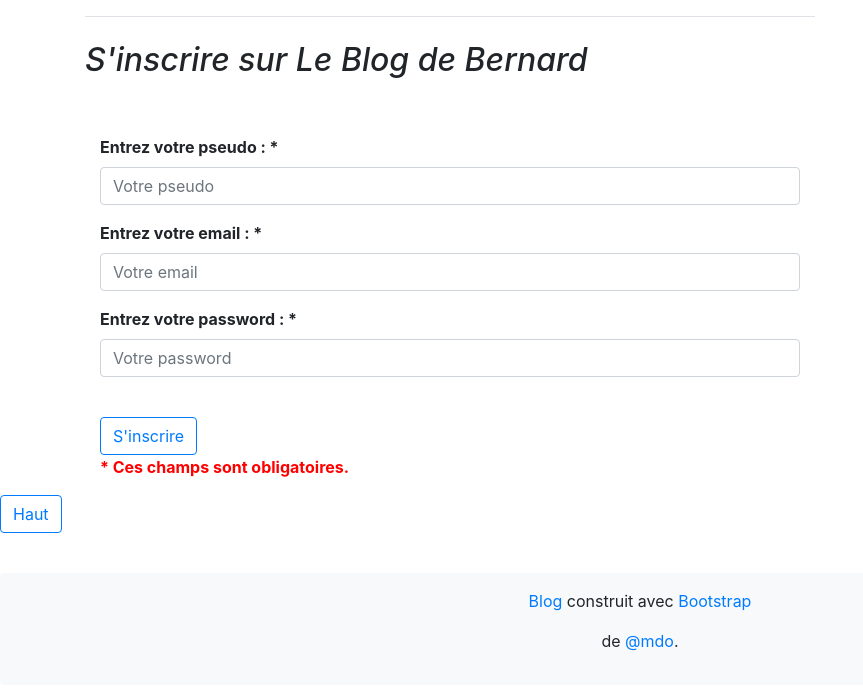
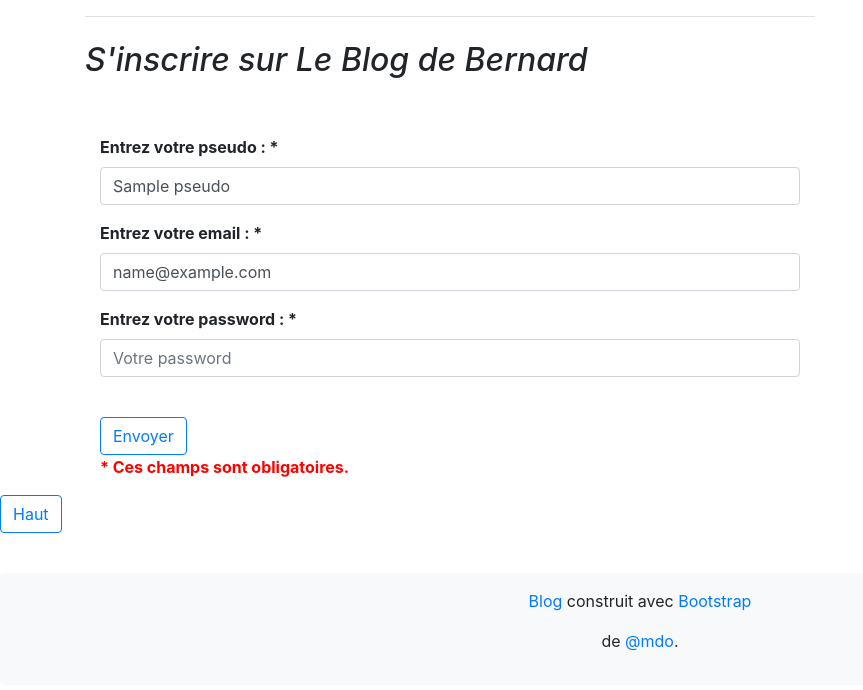
Before and after one commit to plouha/MonBlog-MVC, a PHP site: template Vue/vueMembre.php in a window 1280 px wide. Shown: the top 690 px of the page, without its empty margins (0-863 px from the left). Run offline with PHP 8.4, Linux system fonts and the light colour scheme; the template is opened without the code that fills it: most values are stand-ins (such as "Sample title", 1, 10 or a date in 2020).

Commit message:
Version 9

```diff
--- a/Vue/vueMail.php
+++ b/Vue/vueMail.php
@@ -16,7 +16,7 @@ include_once 'head.php';
         </div>
 
     <div class="container">             <!-- Formulaire de mail -->
-        <form id="contact-form" method="post" action="index.php?action=sendMail" role="form">
+        <form id="contact-form" method="post" action="index.php?action=sendMail">
 
         <div class="messages"></div>
             <div class="controls">
@@ -66,7 +66,7 @@ include_once 'head.php';
                         </div>
                     </div>
                     <div class="col-md-12">
-                        <input type="submit" class="btn btn-success btn-send" value="Envoyer" >
+                        <input type="submit" class="btn btn-primary btn-send" value="Envoyer" >
                     </div>
                 </div>
                 <div class="row">
--- a/Vue/vueMembre.php
+++ b/Vue/vueMembre.php
@@ -26,21 +26,21 @@ include_once 'head.php';
 
                 <?php  endif; ?>
 
-                <form action="./index.php?action=enregistrerMembre" method="post">
+                <form id="contact-form" method="post" role="form" action="index.php?action=enregistrerMembre">
                   <div class="form-group">
                     <label for="pseudo"><strong>Entrez votre pseudo : *</strong></label>
-                    <input type="text" class="form-control" name="pseudo" id="pseudo"  placeholder="Votre pseudo" required>
+                    <input type="text" name="pseudo" id="pseudo"  class="form-control" placeholder="Votre pseudo" value="<?php if(isset($pseudo)) echo $pseudo;?>" required>
                   </div>
                   <div class="form-group">
-                    <label for="pseudo"><strong>Entrez votre email : *</strong></label>
-                    <input type="email" class="form-control" name="email" id="email"  placeholder="Votre email" required>
+                    <label for="mail"><strong>Entrez votre email : *</strong></label>
+                    <input type="email" name="mail" id="mail"  class="form-control" placeholder="Votre email" value="<?php if(isset($mail)) echo $mail;?>" required>
                   </div>
                   <div class="form-group">
-                    <label for="exampleInputPassword1"><strong>Entrez votre password : *</strong></label>
-                    <input name="pass" id="pass" type=password class="form-control"  placeholder="Votre password" required>
+                    <label for="pass"><strong>Entrez votre password : *</strong></label>
+                    <input type="password" name="pass" id="pass" class="form-control"  placeholder="Votre password" value="" required>
                   </div>
                   </br>
-                  <button type="button" class="btn btn-outline-primary">S'inscrire</button>
+                  <button type="submit" class="btn btn-outline-primary" >Envoyer</button>
                   <p class="text-muted" ><strong style="color: red">* Ces champs sont obligatoires.</strong> </p>
                 </form>
             </div>
```
Also changed, not shown: Controleur/ControleurMembre.php (+8 -1 lines), Controleur/Routeur.php (+18 -1 lines), Modele/Membre.php (+5 -3 lines), Vue/vueConfirmeMembre.php (added, +25 -0 lines).
